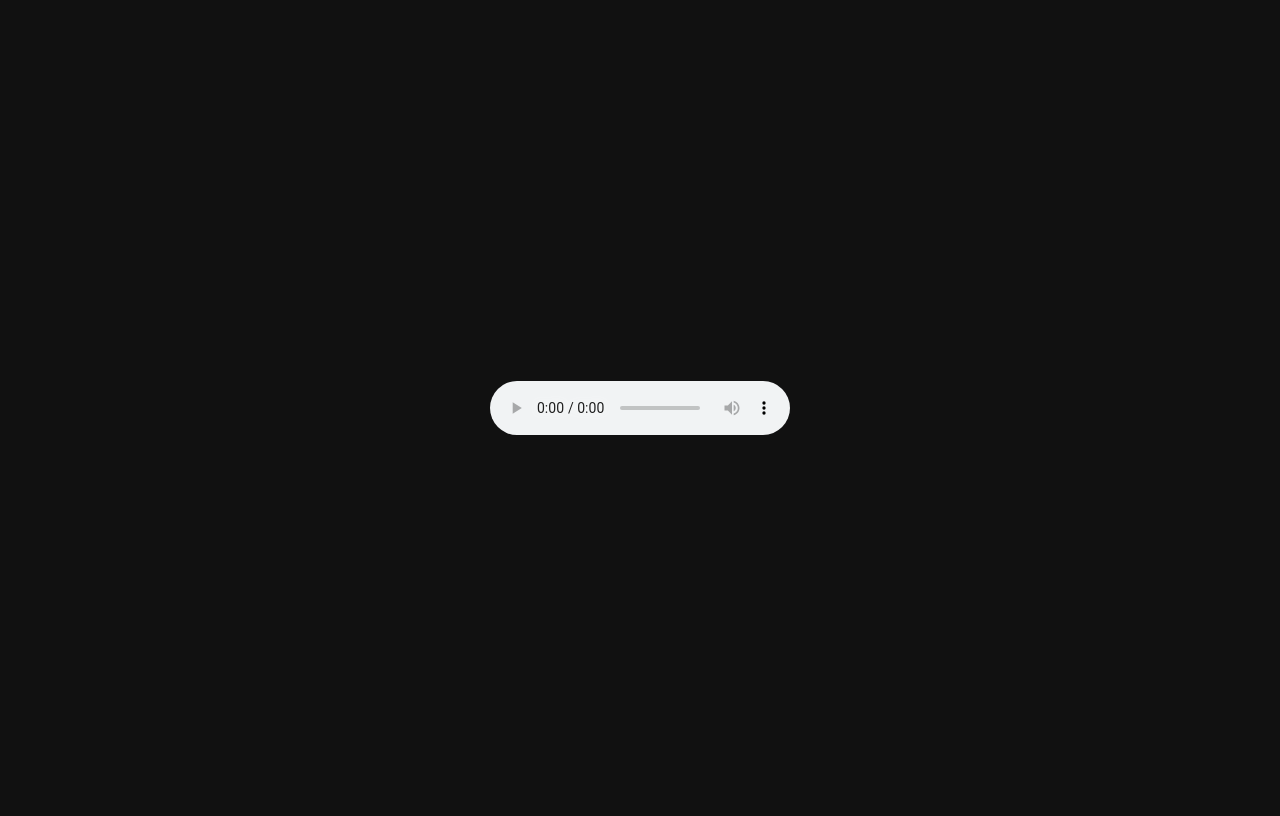
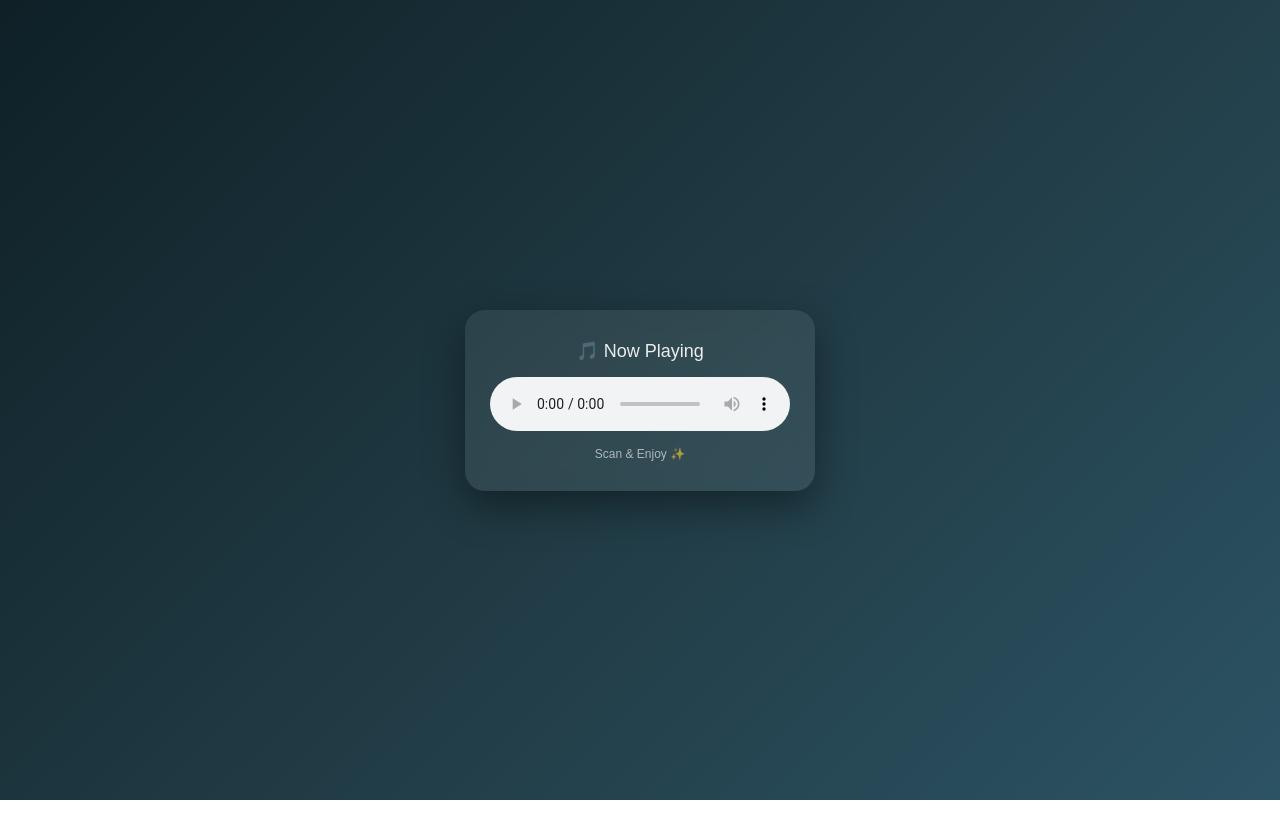
Before and after one commit to 01aliadhami/music, a plain HTML site: page index.html in a window 1280 px wide. Drawn offline with Linux system fonts and the light colour scheme.

Commit message:
Revamp music player layout and styles
Updated the HTML structure and styling for the music player.

```diff
--- a/index.html
+++ b/index.html
@@ -1,15 +1,61 @@
 <!DOCTYPE html>
-<html lang="en">
+<html lang="fa">
 <head>
   <meta charset="UTF-8">
+  <meta name="viewport" content="width=device-width, initial-scale=1.0">
   <title>Play Music</title>
+  <style>
+    body {
+      margin: 0;
+      height: 100vh;
+      display: flex;
+      justify-content: center;
+      align-items: center;
+      background: linear-gradient(135deg, #0f2027, #203a43, #2c5364);
+      font-family: sans-serif;
+    }
+
+    .player {
+      background: rgba(255, 255, 255, 0.08);
+      backdrop-filter: blur(10px);
+      padding: 30px 25px;
+      border-radius: 20px;
+      box-shadow: 0 15px 40px rgba(0,0,0,0.4);
+      text-align: center;
+      width: 300px;
+      color: white;
+    }
+
+    .player h2 {
+      margin: 0 0 15px;
+      font-size: 18px;
+      font-weight: 500;
+      opacity: 0.9;
+    }
+
+    audio {
+      width: 100%;
+      outline: none;
+      border-radius: 12px;
+    }
+
+    .note {
+      margin-top: 12px;
+      font-size: 12px;
+      opacity: 0.6;
+    }
+  </style>
 </head>
-<body style="display:flex;justify-content:center;align-items:center;height:100vh;background:#111;color:white;">
+<body>
 
-  <audio autoplay controls>
-    <source src="AHANG.mp3" type="audio/mpeg">
-    مرورگر شما از پخش صوت پشتیبانی نمی‌کند.
-  </audio>
+  <div class="player">
+    <h2>🎵 Now Playing</h2>
+    <audio autoplay controls>
+      <source src="music.m4a" type="audio/mpeg">
+      مرورگر شما از پخش صوت پشتیبانی نمی‌کند.
+    </audio>
+    <div class="note">Scan & Enjoy ✨</div>
+  </div>
 
 </body>
 </html>
```
